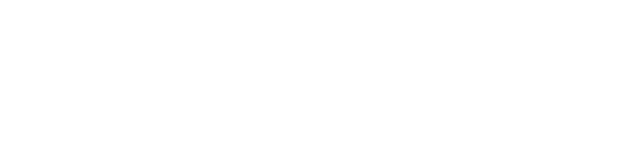
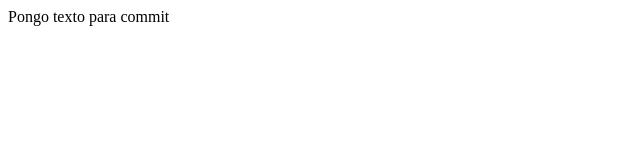
Before and after one commit to CaessarCZX/intro-a-la-web-cesartun, a plain HTML site: page 1-web-internet/1.1-emmet.html in a window 1280 px wide. Shown: the whole page, without its empty margins (0-640 px from the left). Drawn offline with Linux system fonts and the light colour scheme.

Commit message:
prueba de encolado del segundo commit

```diff
--- a/1-web-internet/1.1-emmet.html
+++ b/1-web-internet/1.1-emmet.html
@@ -7,6 +7,6 @@
     <title></title>
 </head>
 <body>
-
+    Pongo texto para commit
 </body>
 </html>
```
